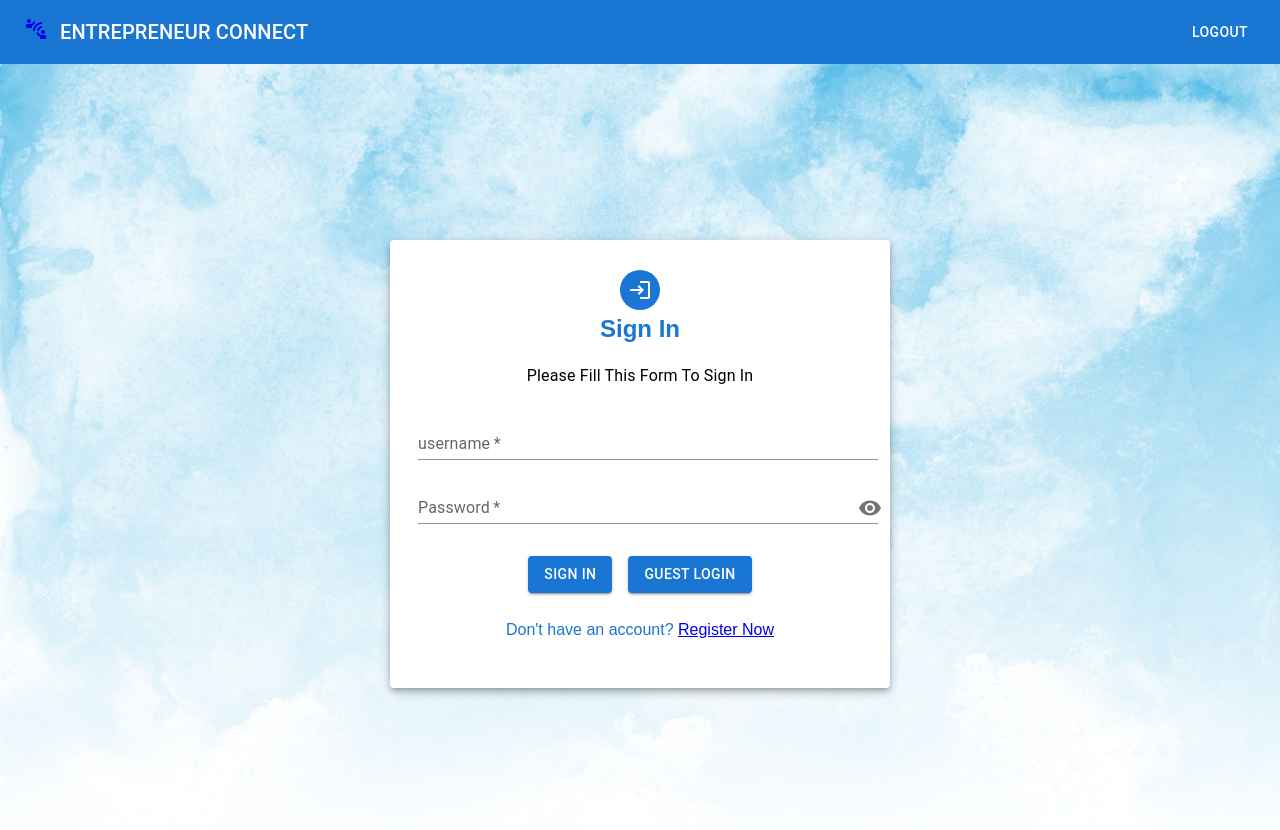
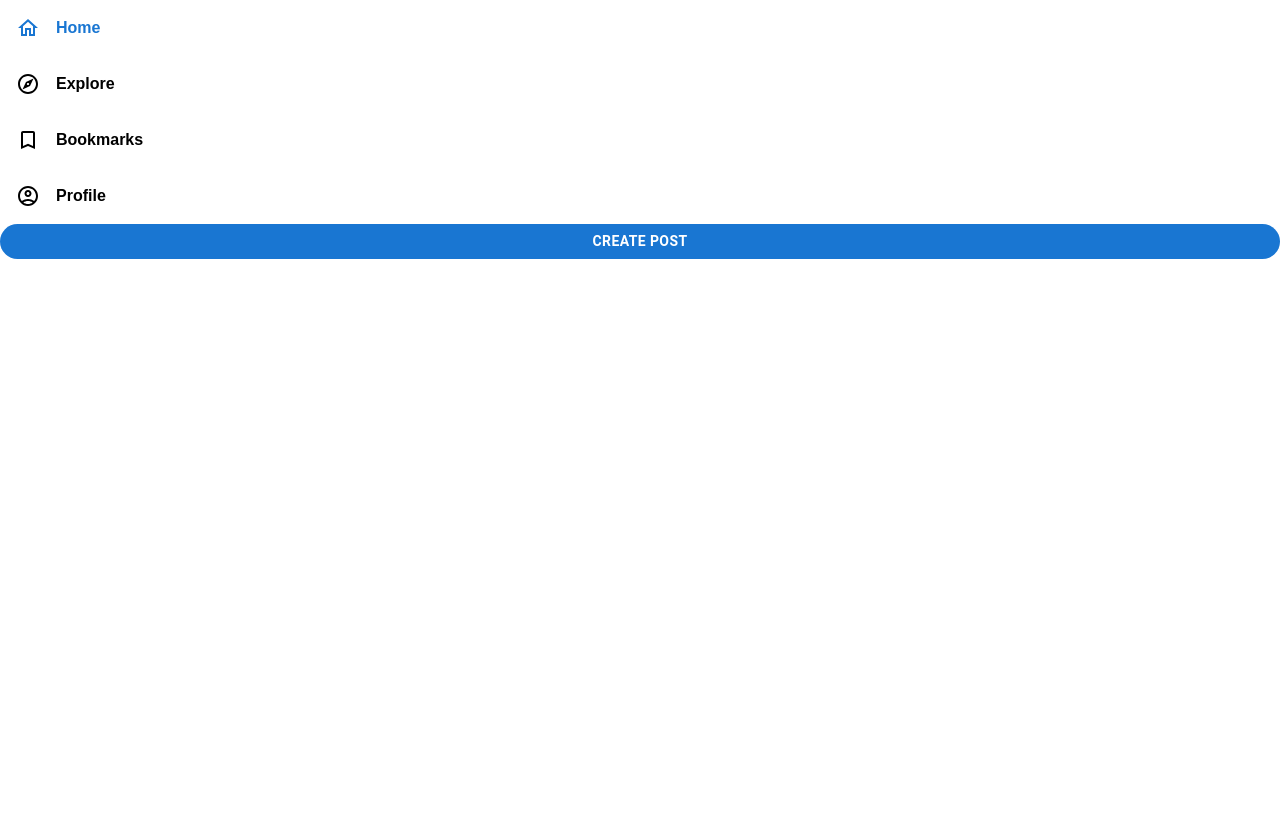
Before and after one commit to athar05/social-media-app-react, a React (Create React App) app: page /home in a window 1280 px wide. Before the commit this address led to /login. Shown: the top 830 px of the page. After the commit the page ends 800 px from the top, so only its background shows below. Built offline with nearby package versions, Linux system fonts and the light colour scheme; sample sign-in values are in the browser's storage; what miragejs would draw is missing.

Commit message:
Added sidebar component

```diff
--- a/src/App.css
+++ b/src/App.css
@@ -4,6 +4,7 @@
   --black: black;
   --danger: #e74c3c;
   --success: #2ecc71;
+  --hover: #e8f5fe;
 }
 
 * {
@@ -17,7 +18,7 @@ body {
   font-size: 1rem;
   line-height: 1.6;
   background-color: var(--white);
-  color: var(--primary)
+  /* color: var(--primary) */
 }
 
 /* Utilities */
--- /dev/null
+++ b/src/components/sidebar/Sidebar.js
@@ -0,0 +1,22 @@
+import React from 'react';
+import SidebarOptions from './SidebarOptions';
+import HomeOutlinedIcon from '@mui/icons-material/HomeOutlined';
+import ExploreOutlinedIcon from '@mui/icons-material/ExploreOutlined';
+import BookmarkBorderIcon from '@mui/icons-material/BookmarkBorder';
+import AccountCircleOutlinedIcon from '@mui/icons-material/AccountCircleOutlined';
+import { Button } from '@mui/material';
+import "./sidebar.css"
+
+const Sidebar = () => {
+  return (
+    <section className='sidebar'>
+        <SidebarOptions active Icon={HomeOutlinedIcon} text="Home" />
+        <SidebarOptions Icon={ExploreOutlinedIcon} text="Explore" />
+        <SidebarOptions Icon={BookmarkBorderIcon} text="Bookmarks" />
+        <SidebarOptions Icon={AccountCircleOutlinedIcon} text="Profile" />
+        <Button className='sidebar-button' variant='outlined' fullWidth>Create Post</Button>
+    </section>
+  )
+}
+
+export default Sidebar
--- /dev/null
+++ b/src/components/sidebar/SidebarOptions.js
@@ -0,0 +1,13 @@
+import React, {Fragment} from 'react';
+import "./sidebar.css"
+
+const SidebarOptions = ({active, text, Icon}) => {
+  return (
+    <div className={`sidebar-option ${active && "sidebar-option-active"}`}>
+        <Icon/>
+        <h2>{text}</h2>
+    </div>
+  )
+}
+
+export default SidebarOptions
--- /dev/null
+++ b/src/components/sidebar/sidebar.css
@@ -0,0 +1,38 @@
+.sidebar-option {
+    display: flex;
+    align-items: center;
+    cursor: pointer;
+}
+
+.sidebar .sidebar-option:hover {
+    background-color: var(--hover);
+    border-radius: 30rem;
+    color: var(--primary);
+    transition: color 1ms ease-out;
+}
+
+.sidebar-option-active {
+    color: var(--primary) ;
+}
+
+.sidebar-option > .MuiSvgIcon-root {
+    margin: 1rem;
+}
+
+.sidebar-option > h2 {
+    font-weight: 700;
+    font-size: 1rem;
+}
+
+.sidebar .sidebar-button {
+    background-color: var(--primary);
+    color: var(--white);
+    border: none;
+    font-weight: 600;
+    border-radius: 30px;
+}
+
+.sidebar .sidebar-button:hover {
+    background-color: var(--white);
+    color: var(--primary);
+}
--- a/src/features/auth/authSlice.js
+++ b/src/features/auth/authSlice.js
@@ -2,7 +2,7 @@ import { createSlice} from "@reduxjs/toolkit";
 
 const initialState = {
     token: localStorage.getItem("auth_token"),
-    isAuthenticated:  false,
+    isAuthenticated:  true, //change it to flase
     user: null
 }
 
--- a/src/pages/Home.js
+++ b/src/pages/Home.js
@@ -1,8 +1,11 @@
 import React from 'react';
+import Sidebar from '../components/sidebar/Sidebar';
 
 const Home = () => {
   return (
-    <div>Home</div>
+    <div>
+      <Sidebar/>
+    </div>
   )
 }
 
```
